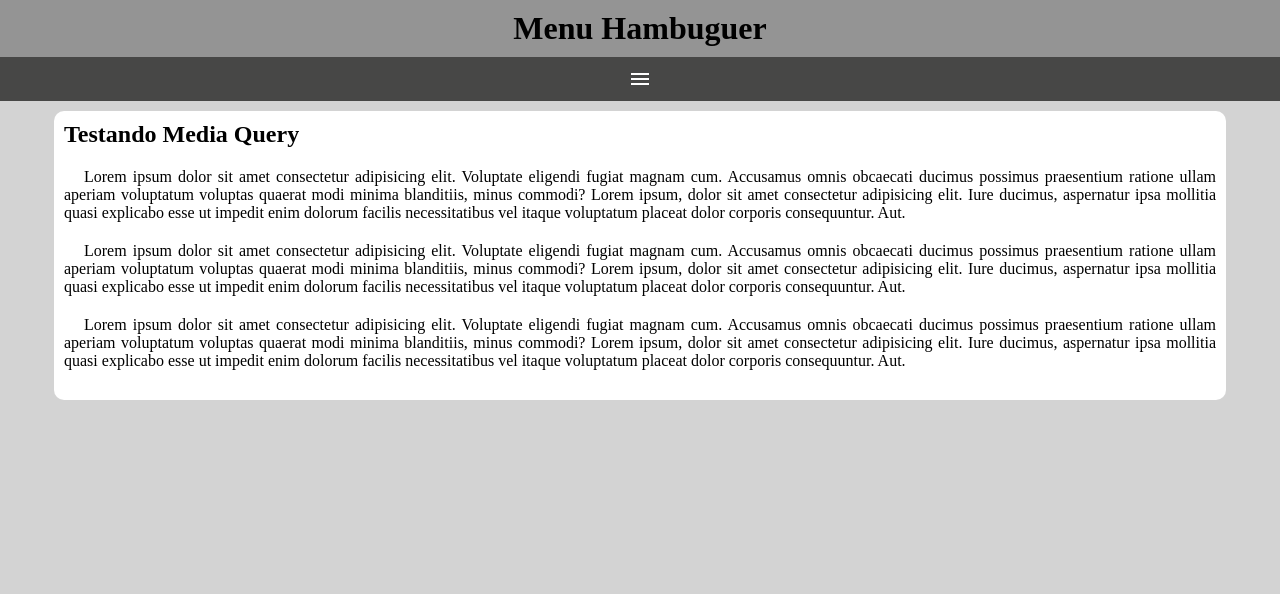
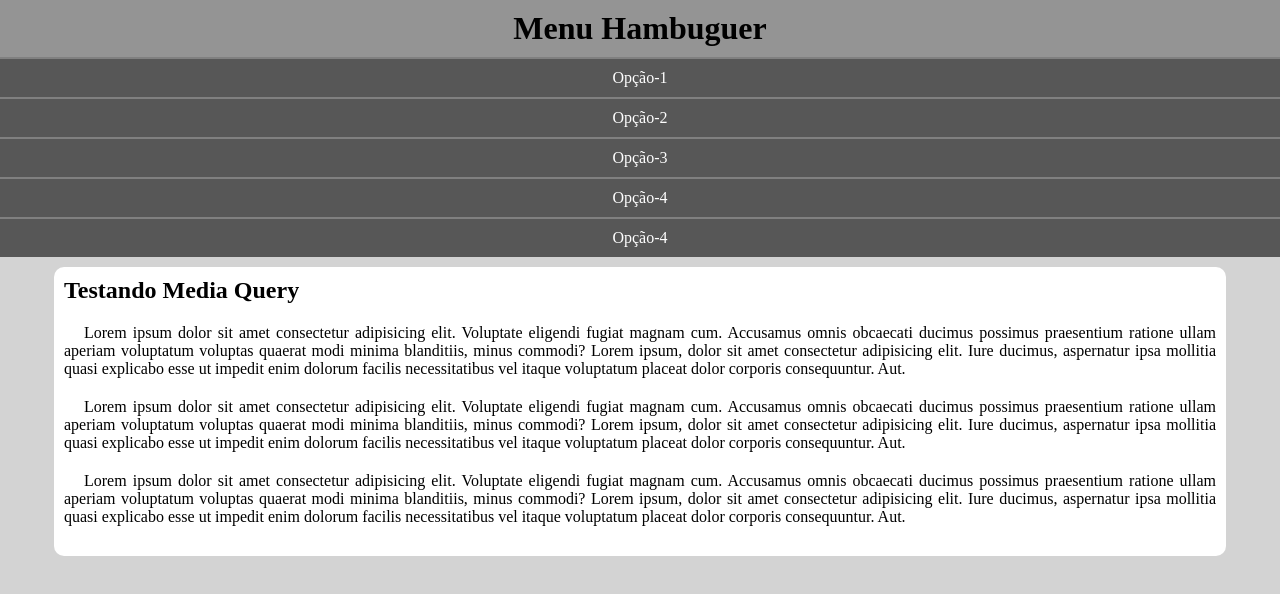
Before and after one commit to lucianobithencourt/menu-responsivo-hambuguer, a plain HTML site: page index.html in a window 1280 px wide. Drawn offline with nearby package versions, Linux system fonts and the light colour scheme.

Commit message:
atualization website

```diff
--- a/assets/css/style-menu-responsivel.css
+++ b/assets/css/style-menu-responsivel.css
@@ -20,15 +20,15 @@ h1 {
     text-align: center;
 }
 
-menu {
-    display: none;
+nav {
+    display: block;
 }
 
-menu > ul {
+nav > ul {
     list-style-type: none;
 }
 
-menu > ul > li > a {
+nav > ul > li > a {
     display:block;
     padding: 10px;
     text-decoration: none;
@@ -38,7 +38,7 @@ menu > ul > li > a {
     border-top: 2px solid gray;
 }
 
-menu > ul > li > a:hover {
+nav > ul > li > a:hover {
     background-color:gray;
 }
 
@@ -62,17 +62,4 @@ article > p {
     text-indent: 20px;
 }
 
-#menu-burguer{
-    display: block;
-    background-color:rgb(71, 71, 70);
-    text-align: center;
-    color: white;
-    padding: 10px;
-
-}
-
-#menu-burguer:hover{
-    background-color:greenyellow;
-    cursor: pointer;
-    color:purple;
-}
+/* CSS ICON  */
--- a/index.html
+++ b/index.html
@@ -20,11 +20,9 @@
 
     <header>
         <h1>Menu Hambuguer</h1>
-        <span id="menu-burguer" class="material-symbols-outlined" onclick="clickMenu()">
-            menu
-            </span>
 
-        <menu id="itens">
+
+            <nav>
                 <ul>
                     <li> <a href="#">Opção-1</a> </li>
                     <li> <a href="#">Opção-2 </a></li>
@@ -32,7 +30,8 @@
                     <li> <a href="#">Opção-4</a> </li>
                     <li> <a href="#">Opção-4</a> </li>
                 </ul>
-        </menu>
+            </nav>
+
     </header>
 
     <main>
@@ -52,15 +51,9 @@
         </article>
     </main>
 
-    <script>
-        function clickMenu(){
-            if (itens.style.display=='block') {
-                itens.style.display='none';
-            } else {
-                itens.style.display='block';
-            }
-        }
-    </script>
+    <!-- JSCRIPT -->
+
+
 
 
 </body>
```
Lines whose indentation alone changed are shown as unchanged.
